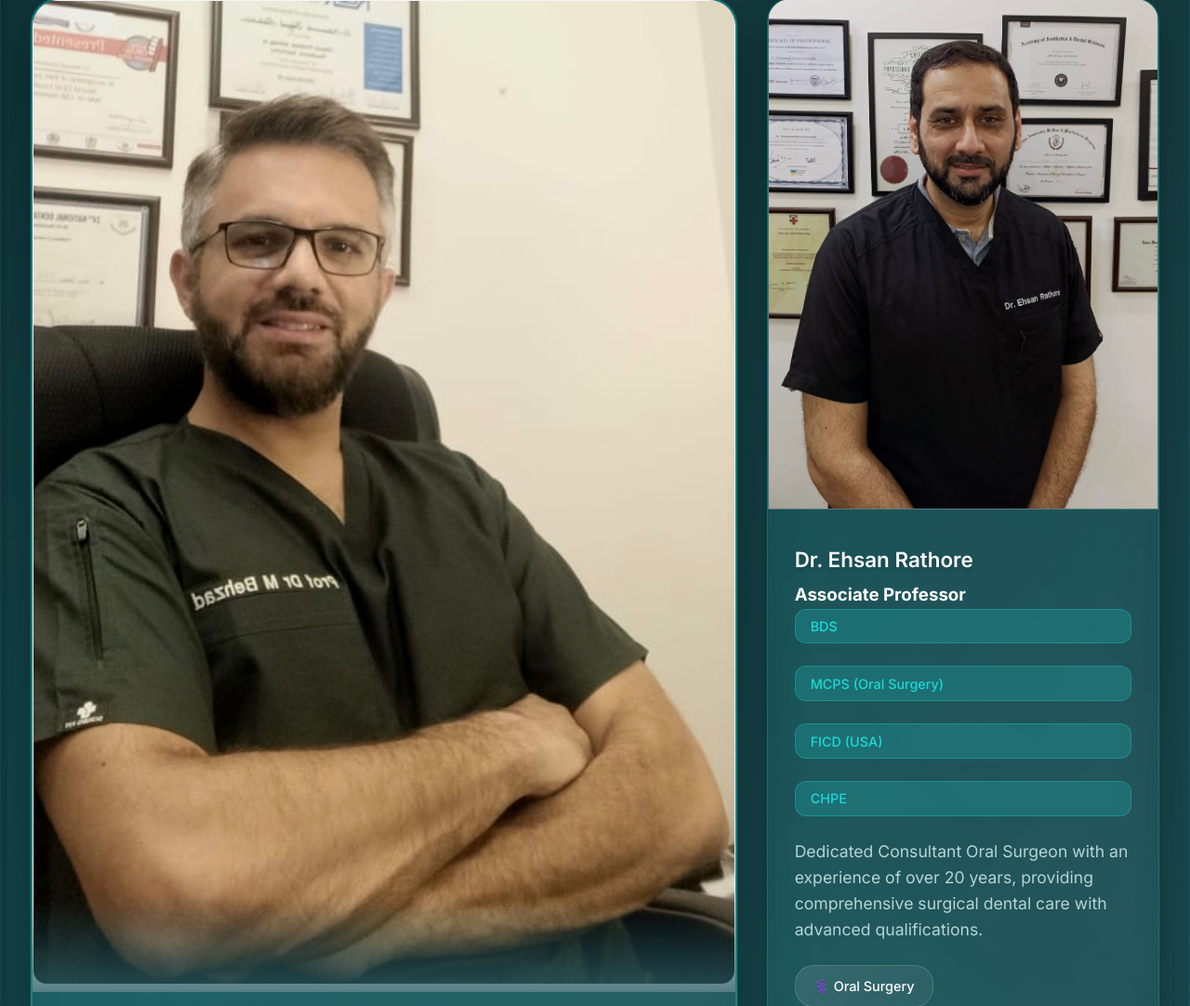
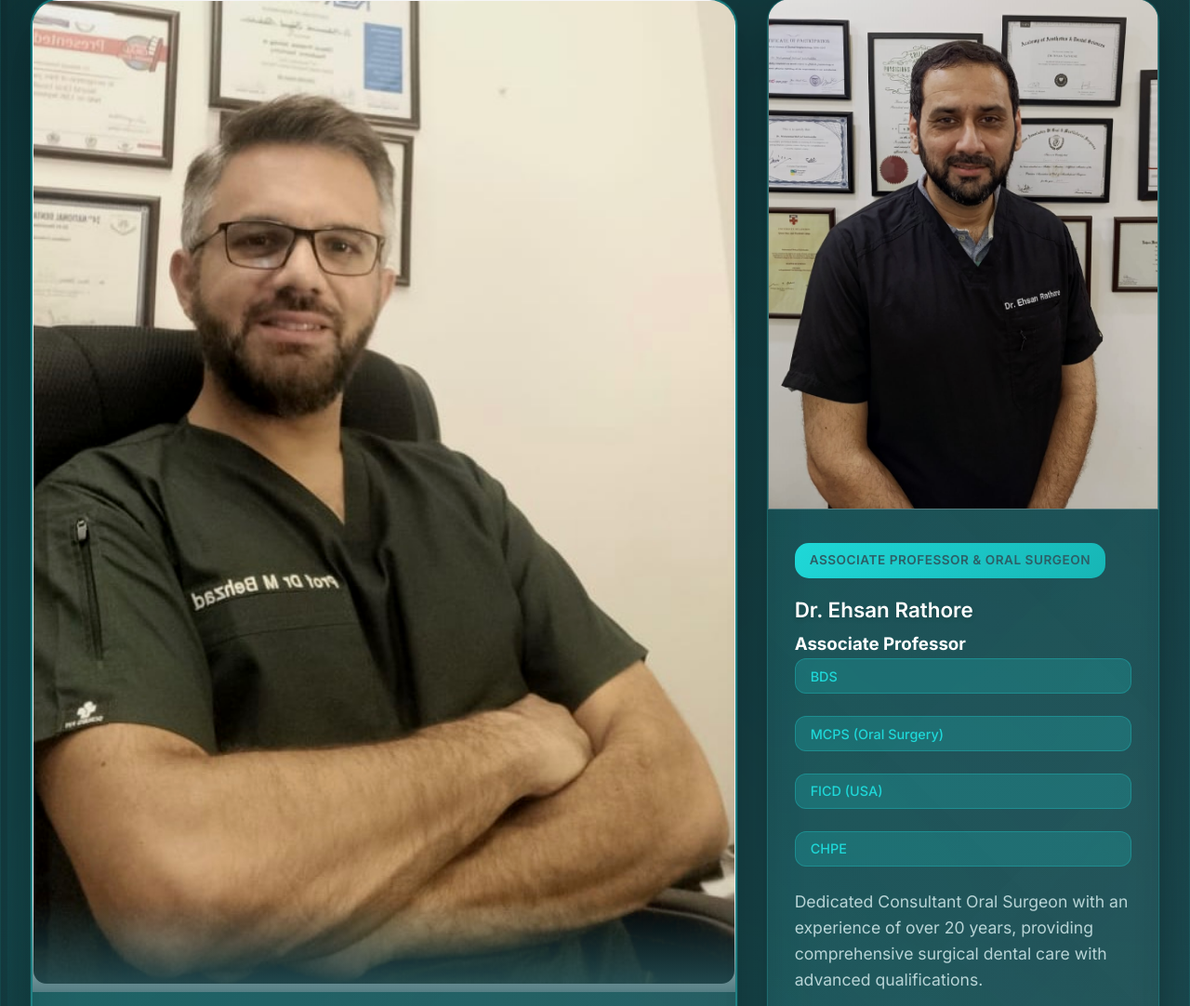
Before and after one commit to sheharzad-developer/dental-syndicate, a Flask app: page / in a window 1280 px wide. Shown: the part 3265-4347 px from the top of the page at 93% size. Run offline with Flask 3, Linux system fonts and the light colour scheme.

Commit message:
Index.html updated

```diff
--- a/templates/index.html
+++ b/templates/index.html
@@ -308,6 +308,7 @@
         />
       </div>
       <div class="secondary-doctor-content">
+        <div class="featured-badge">Associate Professor & Oral Surgeon</div>
         <div class="doctor-header">
           <h4>Dr. Ehsan Rathore</h4>
           <h3>Associate Professor</h3>
@@ -345,6 +346,7 @@
         />
       </div>
       <div class="secondary-doctor-content">
+        <div class="featured-badge">Specialist Orthodontist</div>
         <div class="doctor-header">
           <h4>Dr. Ahmed Kamal Dogar</h4>
           <h3>Specialist Orthodontist</h3>
```
